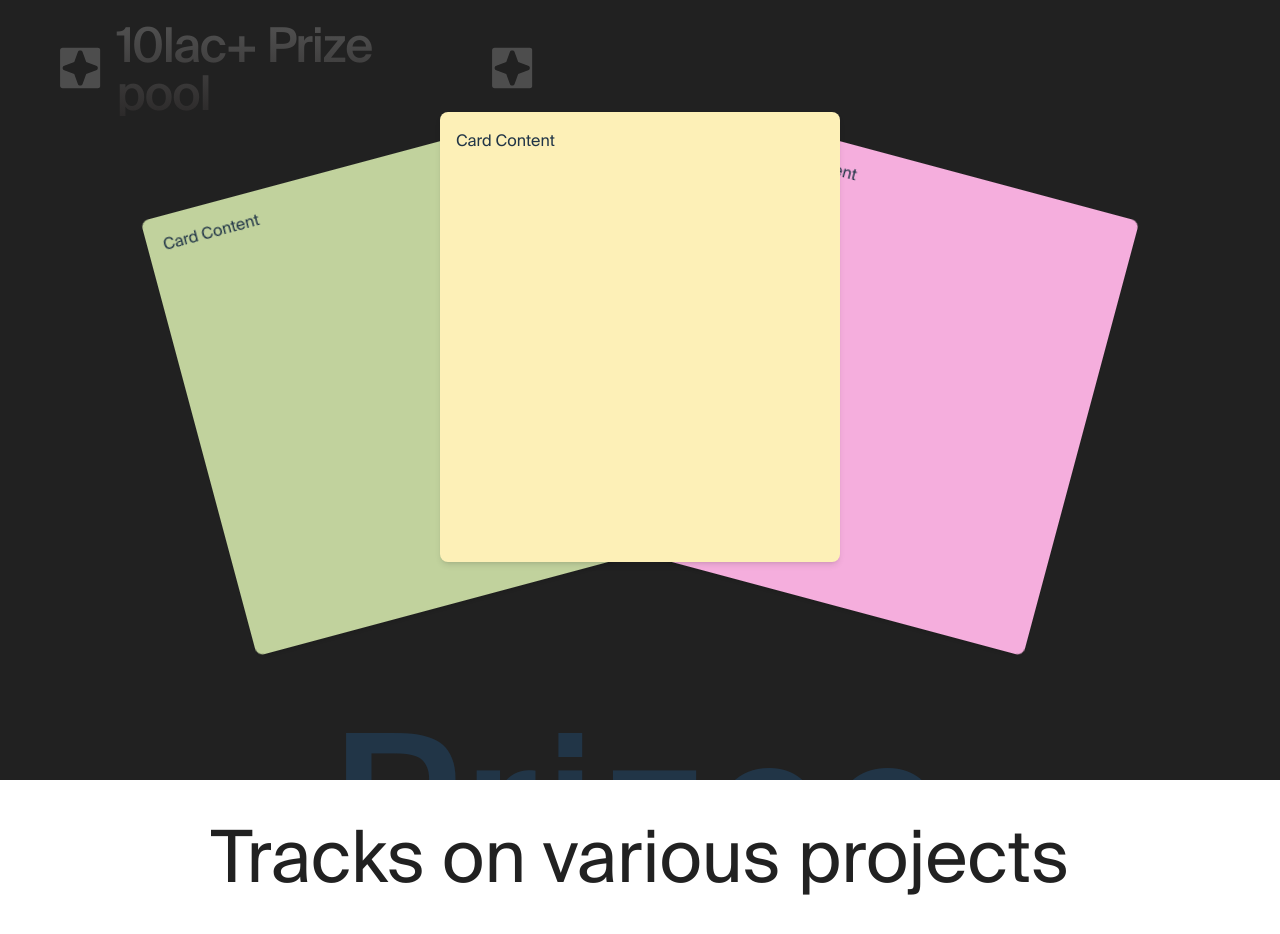
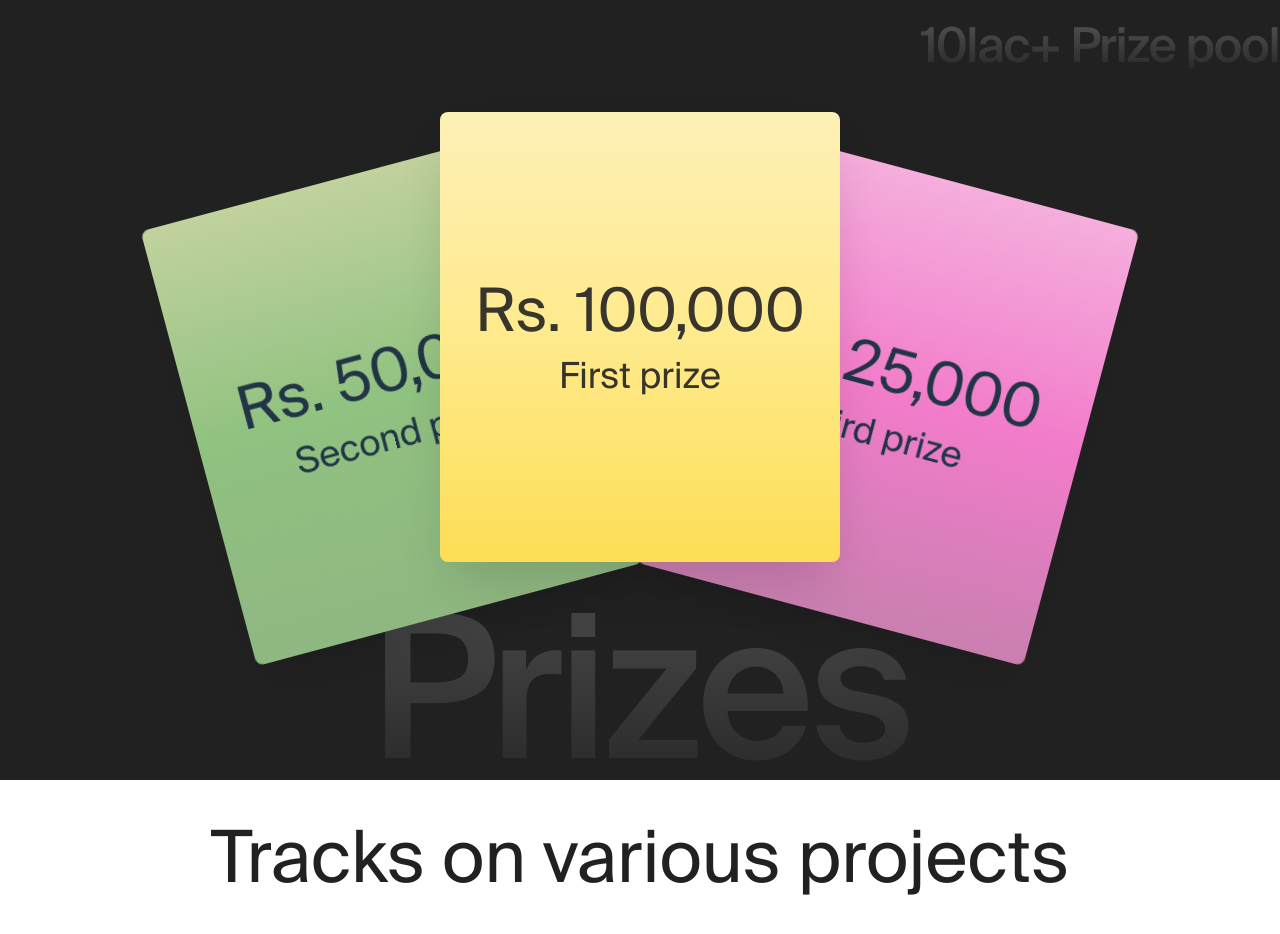
Before and after one commit to aitoss/Innerve8, a React (Vite) app: page / in a window 1280 px wide. Shown: the part 820-1754 px from the top of the page. Built offline with nearby package versions, Linux system fonts and the light colour scheme.

Commit message:
prizes card aligned + gradient bg

```diff
--- a/src/Pages/prize.jsx
+++ b/src/Pages/prize.jsx
@@ -15,24 +15,35 @@ const Prize = () => {
 
 const DummyBanner = () => {
     return (
-        <div className=" absolute top-10 left-0 right-0 overflow-hidden">
+        <div className="absolute top-10 left-0 right-0 overflow-hidden">
             <motion.div
-                animate={{ x: "-100%" }}
-                transition={{ repeat: Infinity, duration: 10, ease: "linear" }}
-                className="text-[#787470] text-5xl font-medium "
+                variants={{
+                    start: { x: "100%" },
+                    end: { x: "-100%" },
+                }
+                }
+                initial="start"
+                animate="end"
+                transition={{ repeat: Infinity, duration: 30, ease: "linear" }}
+                className="text-[#787470] text-5xl font-medium"
             >
-                <div className="flex gap-4 items-center justify-center">
-                    <h1 className=" tracking-tight text-5xl text-transparent bg-clip-text bg-gradient-to-t from-[#2c2a2a] to-[#525252]">10lac+ Prize pool</h1>
+                <div className="w-[1990px] flex gap-4 items-center justify-center">
+                    <h1 className=" tracking-tight text-5xl text-transparent bg-clip-text bg-gradient-to-t from-[#2c2a2a] to-[#525252] whitespace-nowrap">10lac+ Prize pool</h1>
                     <svg xmlns="http://www.w3.org/2000/svg" width="41" height="42" viewBox="0 0 41 42" fill="none">
                         <rect x="0.618164" y="0.85083" width="40.2688" height="40.2985" rx="2.68558" fill="#929292" fill-opacity="0.4" />
                         <path d="M38.372 20.9996C38.376 21.5161 38.2191 22.0211 37.9231 22.4442C37.6271 22.8674 37.2067 23.1878 36.7204 23.3608L26.7412 26.9924L23.1139 36.9773C22.9351 37.4593 22.6132 37.875 22.1914 38.1686C21.7696 38.4622 21.2682 38.6195 20.7544 38.6195C20.2406 38.6195 19.7392 38.4622 19.3174 38.1686C18.8956 37.875 18.5737 37.4593 18.3949 36.9773L14.766 26.9814L4.78845 23.3608C4.30679 23.1819 3.89139 22.8597 3.59804 22.4376C3.3047 22.0155 3.14746 21.5137 3.14746 20.9996C3.14746 20.4854 3.3047 19.9836 3.59804 19.5615C3.89139 19.1394 4.30679 18.8172 4.78845 18.6383L14.777 15.0067L18.3949 5.02184C18.5737 4.53983 18.8956 4.12412 19.3174 3.83055C19.7392 3.53699 20.2406 3.37964 20.7544 3.37964C21.2682 3.37964 21.7696 3.53699 22.1914 3.83055C22.6132 4.12412 22.9351 4.53983 23.1139 5.02184L26.7428 15.0178L36.7204 18.6383C37.2067 18.8114 37.6271 19.1317 37.9231 19.5549C38.2191 19.9781 38.376 20.483 38.372 20.9996Z" fill="#212121" />
                     </svg>
-                    <h1 className=" tracking-tight text-5xl text-transparent bg-clip-text bg-gradient-to-t from-[#2c2a2a] to-[#525252]">10lac+ Prize pool</h1>
+                    <h1 className=" tracking-tight text-5xl text-transparent bg-clip-text bg-gradient-to-t from-[#2c2a2a] to-[#525252] whitespace-nowrap">10lac+ Prize pool</h1>
                     <svg xmlns="http://www.w3.org/2000/svg" width="41" height="42" viewBox="0 0 41 42" fill="none">
                         <rect x="0.618164" y="0.85083" width="40.2688" height="40.2985" rx="2.68558" fill="#929292" fill-opacity="0.4" />
                         <path d="M38.372 20.9996C38.376 21.5161 38.2191 22.0211 37.9231 22.4442C37.6271 22.8674 37.2067 23.1878 36.7204 23.3608L26.7412 26.9924L23.1139 36.9773C22.9351 37.4593 22.6132 37.875 22.1914 38.1686C21.7696 38.4622 21.2682 38.6195 20.7544 38.6195C20.2406 38.6195 19.7392 38.4622 19.3174 38.1686C18.8956 37.875 18.5737 37.4593 18.3949 36.9773L14.766 26.9814L4.78845 23.3608C4.30679 23.1819 3.89139 22.8597 3.59804 22.4376C3.3047 22.0155 3.14746 21.5137 3.14746 20.9996C3.14746 20.4854 3.3047 19.9836 3.59804 19.5615C3.89139 19.1394 4.30679 18.8172 4.78845 18.6383L14.777 15.0067L18.3949 5.02184C18.5737 4.53983 18.8956 4.12412 19.3174 3.83055C19.7392 3.53699 20.2406 3.37964 20.7544 3.37964C21.2682 3.37964 21.7696 3.53699 22.1914 3.83055C22.6132 4.12412 22.9351 4.53983 23.1139 5.02184L26.7428 15.0178L36.7204 18.6383C37.2067 18.8114 37.6271 19.1317 37.9231 19.5549C38.2191 19.9781 38.376 20.483 38.372 20.9996Z" fill="#212121" />
                     </svg>
-                    <h1 className=" tracking-tight text-5xl text-transparent bg-clip-text bg-gradient-to-t from-[#2c2a2a] to-[#525252]">10lac+ Prize pool</h1>
+                    <h1 className=" tracking-tight text-5xl text-transparent bg-clip-text bg-gradient-to-t from-[#2c2a2a] to-[#525252] whitespace-nowrap">10lac+ Prize pool</h1>
+                    <svg xmlns="http://www.w3.org/2000/svg" width="41" height="42" viewBox="0 0 41 42" fill="none">
+                        <rect x="0.618164" y="0.85083" width="40.2688" height="40.2985" rx="2.68558" fill="#929292" fill-opacity="0.4" />
+                        <path d="M38.372 20.9996C38.376 21.5161 38.2191 22.0211 37.9231 22.4442C37.6271 22.8674 37.2067 23.1878 36.7204 23.3608L26.7412 26.9924L23.1139 36.9773C22.9351 37.4593 22.6132 37.875 22.1914 38.1686C21.7696 38.4622 21.2682 38.6195 20.7544 38.6195C20.2406 38.6195 19.7392 38.4622 19.3174 38.1686C18.8956 37.875 18.5737 37.4593 18.3949 36.9773L14.766 26.9814L4.78845 23.3608C4.30679 23.1819 3.89139 22.8597 3.59804 22.4376C3.3047 22.0155 3.14746 21.5137 3.14746 20.9996C3.14746 20.4854 3.3047 19.9836 3.59804 19.5615C3.89139 19.1394 4.30679 18.8172 4.78845 18.6383L14.777 15.0067L18.3949 5.02184C18.5737 4.53983 18.8956 4.12412 19.3174 3.83055C19.7392 3.53699 20.2406 3.37964 20.7544 3.37964C21.2682 3.37964 21.7696 3.53699 22.1914 3.83055C22.6132 4.12412 22.9351 4.53983 23.1139 5.02184L26.7428 15.0178L36.7204 18.6383C37.2067 18.8114 37.6271 19.1317 37.9231 19.5549C38.2191 19.9781 38.376 20.483 38.372 20.9996Z" fill="#212121" />
+                    </svg>
+                    <h1 className=" tracking-tight text-5xl text-transparent bg-clip-text bg-gradient-to-t from-[#2c2a2a] to-[#525252] whitespace-nowrap">10lac+ Prize pool</h1>
                     <svg xmlns="http://www.w3.org/2000/svg" width="41" height="42" viewBox="0 0 41 42" fill="none">
                         <rect x="0.618164" y="0.85083" width="40.2688" height="40.2985" rx="2.68558" fill="#929292" fill-opacity="0.4" />
                         <path d="M38.372 20.9996C38.376 21.5161 38.2191 22.0211 37.9231 22.4442C37.6271 22.8674 37.2067 23.1878 36.7204 23.3608L26.7412 26.9924L23.1139 36.9773C22.9351 37.4593 22.6132 37.875 22.1914 38.1686C21.7696 38.4622 21.2682 38.6195 20.7544 38.6195C20.2406 38.6195 19.7392 38.4622 19.3174 38.1686C18.8956 37.875 18.5737 37.4593 18.3949 36.9773L14.766 26.9814L4.78845 23.3608C4.30679 23.1819 3.89139 22.8597 3.59804 22.4376C3.3047 22.0155 3.14746 21.5137 3.14746 20.9996C3.14746 20.4854 3.3047 19.9836 3.59804 19.5615C3.89139 19.1394 4.30679 18.8172 4.78845 18.6383L14.777 15.0067L18.3949 5.02184C18.5737 4.53983 18.8956 4.12412 19.3174 3.83055C19.7392 3.53699 20.2406 3.37964 20.7544 3.37964C21.2682 3.37964 21.7696 3.53699 22.1914 3.83055C22.6132 4.12412 22.9351 4.53983 23.1139 5.02184L26.7428 15.0178L36.7204 18.6383C37.2067 18.8114 37.6271 19.1317 37.9231 19.5549C38.2191 19.9781 38.376 20.483 38.372 20.9996Z" fill="#212121" />
@@ -47,27 +58,41 @@ const StackedCards = () => {
     return (
         <div className="flex py-6 justify-center items-center">
             <motion.div
-                whileHover={{ y: -35, x: -215, rotate: 0 }}
-                initial={{ rotate: -15, y: -10, x: -40 }}
-                className="m-2 relative z-2"
+                initial={{ x: -40, y: 0, rotate: -15 }}
+                whileHover={{ x: -230, y: -60, rotate: 0 }}
+                className="m-2 relative z-10"
             >
-                <Card color="bg-[#C1D29D]" />
+                <Card color="bg-gradient-to-t from-[#8FB781] via-[#90C280] to-[#C1D29D]"
+                    textColor="text-[hsla(100%,100%,13%,90%)]"
+                    textData="Second prize"
+                    value="Rs. 50,000"
+                />
             </motion.div>
 
             <motion.div
-                whileHover={{ y: -60, rotate: 0, zIndex: 4 }}
-                initial={{ rotate: 0, y: -60, x: 0, zIndex: 4 }}
-                className="m-2 absolute z-4"
+                initial={{ rotate: 0, y: -60, x: 0 }}
+                // whileHover={{ y: -60, rotate: 0 }}
+                className="m-2 absolute z-50"
             >
-                <Card color="bg-[#FDF0B7]" />
+                <Card color="bg-gradient-to-t from-[#FDDE56] via-[#FFEA8C] to-[#FDF0B7]"
+                    textColor="text-[hsla(0,0%,13%,90%)]"
+                    textData="First prize"
+                    value="Rs. 100,000"
+
+                />
             </motion.div>
 
             <motion.div
-                whileHover={{ y: -35, x: 215, rotate: 0 }}
-                initial={{ rotate: 15, y: -10, x: 40 }}
-                className="m-2 relative z-2"
+                initial={{ x: 40, y: 0, rotate: 15 }}
+                whileHover={{ x: 230, y: -60, rotate: 0 }}
+                className="m-2 relative z-20"
             >
-                <Card color="bg-[#F5AEDD]" />
+                <Card color="bg-gradient-to-t from-[#C97FB0] via-[#F27CCA] to-[#F5AEDD]"
+                    textColor="text-[hsla(100%,100%,13%,90%)]"
+                    textData="Third prize"
+                    value="Rs. 25,000"
+
+                />
             </motion.div>
         </div>
     );
@@ -75,9 +100,9 @@ const StackedCards = () => {
 
 const Heading = () => {
     return (
-        <div className="text-center tracking-[8px] font-medium text-[200px] sticky -z-1 text-gradient-to-b from-white via-white to-[rgba(55, 47, 47, 0.5)]">
+        <div className="text-center tracking-[8px] font-medium text-[200px] sticky text-gradient-to-b from-white via-white to-[rgba(55, 47, 47, 0.5)]">
             <motion.div
-                className=""
+                className=" translate-y-[-120px] tracking-tight text-transparent bg-clip-text bg-gradient-to-t from-[#222121] to-[#525252] whitespace-nowrap"
             >
                 Prizes
             </motion.div>
@@ -86,13 +111,14 @@ const Heading = () => {
 };
 
 
-const Card = ({ color }) => {
+const Card = ({ color, textColor, textData, value }) => {
     return (
         <motion.div
-            whileHover={{ scale: 1.1 }}
-            className={`w-[400px] h-[450px] ${color} rounded-lg p-4 shadow-md cursor-pointer transition-transform duration-100 ease-in-out`}
+            whileHover={{ scale: 1.04 }}
+            className={`flex flex-col gap-4 justify-center items-center text-6xl w-[400px] h-[450px] ${color} ${textColor} rounded-lg p-4 shadow-2xl shadow-[rgba(0,0,0,0.15)] cursor-pointer transition-transform duration-100 ease-in-out`}
         >
-            Card Content
+            {value}
+            <h3 className="text-4xl">{textData}</h3>
         </motion.div>
     );
 };
```
